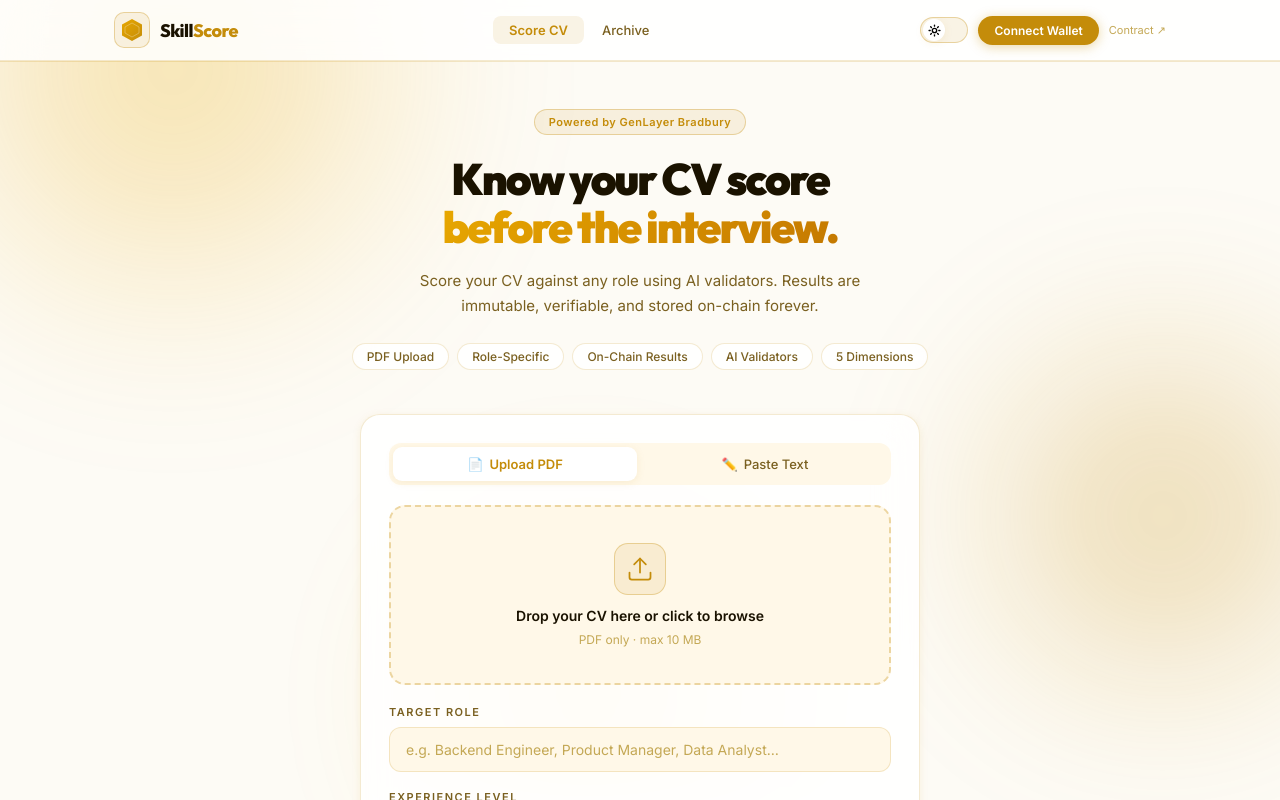
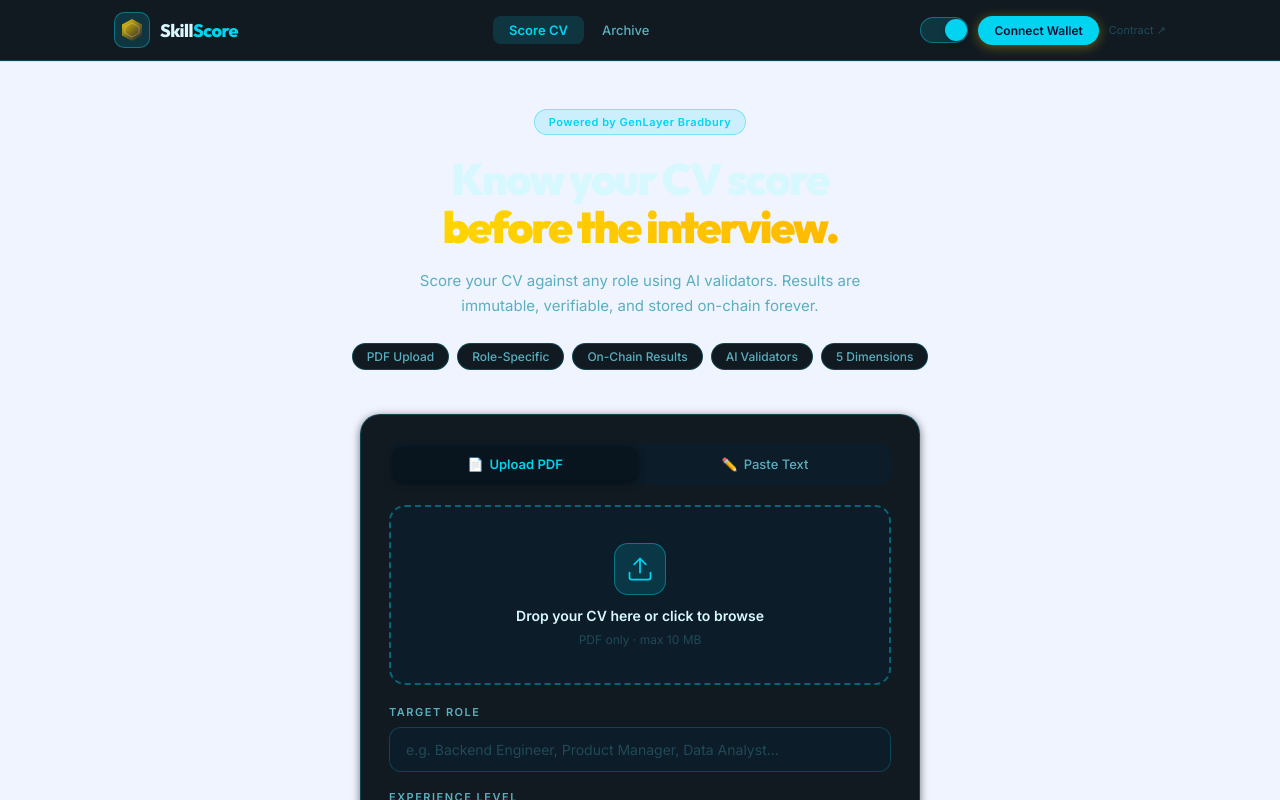
Before and after one commit to terencetttt/SkillScore, a Vue app: page / in a window 1280 px wide. Shown: the top 800 px of the page. Built offline with nearby package versions, Linux system fonts and the light colour scheme.

Commit message:
feat: navy blue + yellow theme, clean toggle, remove subtitle

```diff
--- a/src/App.vue
+++ b/src/App.vue
@@ -19,8 +19,8 @@
                 fill="none" stroke="white" stroke-width="0.7" opacity="0.4" />
               <defs>
                 <linearGradient id="logo-grad" x1="0" y1="0" x2="22" y2="24" gradientUnits="userSpaceOnUse">
-                  <stop stop-color="#E8A800" />
-                  <stop offset="1" stop-color="#C48C0A" />
+                  <stop stop-color="#FFD700" />
+                  <stop offset="1" stop-color="#0B1033" />
                 </linearGradient>
               </defs>
             </svg>
@@ -39,18 +39,7 @@
           <!-- Theme toggle -->
           <button class="theme-toggle" @click="toggleTheme" :title="theme === 'light' ? 'Dark mode' : 'Light mode'">
             <span class="toggle-track">
-              <span class="toggle-thumb">
-                <svg v-if="theme === 'light'" width="13" height="13" viewBox="0 0 24 24" fill="none" stroke="currentColor" stroke-width="2.5" stroke-linecap="round">
-                  <circle cx="12" cy="12" r="4"/>
-                  <line x1="12" y1="2" x2="12" y2="4"/><line x1="12" y1="20" x2="12" y2="22"/>
-                  <line x1="4.93" y1="4.93" x2="6.34" y2="6.34"/><line x1="17.66" y1="17.66" x2="19.07" y2="19.07"/>
-                  <line x1="2" y1="12" x2="4" y2="12"/><line x1="20" y1="12" x2="22" y2="12"/>
-                  <line x1="6.34" y1="17.66" x2="4.93" y2="19.07"/><line x1="19.07" y1="4.93" x2="17.66" y2="6.34"/>
-                </svg>
-                <svg v-else width="13" height="13" viewBox="0 0 24 24" fill="currentColor" stroke="none">
-                  <path d="M21 12.79A9 9 0 1 1 11.21 3 7 7 0 0 0 21 12.79z"/>
-                </svg>
-              </span>
+              <span class="toggle-thumb" />
             </span>
           </button>
 
@@ -80,7 +69,7 @@
 import { ref, onMounted } from 'vue'
 import { connectWallet, walletAddress, isConnected, shortAddress, CONTRACT_ADDRESS } from './client'
 
-const theme = ref<'light' | 'dark'>('light')
+const theme = ref<'light' | 'dark'>('dark')
 
 onMounted(() => {
   const saved = localStorage.getItem('ss-theme') as 'light' | 'dark' | null
@@ -104,37 +93,67 @@
 
 *, *::before, *::after { box-sizing: border-box; margin: 0; padding: 0; }
 
-/* ── Light mode — warm white + gold ─────────────────── */
+/* ── Light mode — soft white + navy ─────────────────── */
 :root {
-  --bg:         #FDFBF5;
+  --bg:         #F0F4FF;
   --surface:    #FFFFFF;
-  --surf2:      #FFF8E8;
-  --border:     rgba(196,140,10,0.18);
-  --border2:    rgba(196,140,10,0.32);
-  --text:       #1A1200;
-  --muted:      #7A6020;
-  --dim:        #C4A855;
-  --accent:     #C48C0A;
-  --accent-lt:  #E8A800;
-  --accent-dim: rgba(196,140,10,0.10);
-  --accent2:    #D4720A;
+  --surf2:      #E8EEFF;
+  --border:     rgba(11,16,51,0.14);
+  --border2:    rgba(11,16,51,0.25);
+  --text:       #0B1033;
+  --muted:      #3A4A8A;
+  --dim:        #8890C0;
+  --accent:     #0B1033;
+  --accent-lt:  #1A2A6E;
+  --accent-dim: rgba(11,16,51,0.08);
+  --accent2:    #FFD700;
   --green:      #059669;
   --green-dim:  rgba(5,150,105,0.10);
   --green-bdr:  rgba(5,150,105,0.28);
-  --amber:      #B45309;
-  --amber-dim:  rgba(180,83,9,0.10);
-  --amber-bdr:  rgba(180,83,9,0.28);
+  --amber:      #D97706;
+  --amber-dim:  rgba(217,119,6,0.10);
+  --amber-bdr:  rgba(217,119,6,0.28);
   --red:        #DC2626;
   --red-dim:    rgba(220,38,38,0.10);
   --red-bdr:    rgba(220,38,38,0.28);
-  --shadow-sm:  0 2px 8px rgba(196,140,10,0.10);
-  --shadow-md:  0 8px 28px rgba(196,140,10,0.15);
-  --shadow-lg:  0 20px 60px rgba(196,140,10,0.18);
-  --glass-bg:   rgba(255,255,255,0.85);
-  --glass-bdr:  rgba(196,140,10,0.20);
+  --shadow-sm:  0 2px 8px rgba(11,16,51,0.10);
+  --shadow-md:  0 8px 28px rgba(11,16,51,0.14);
+  --shadow-lg:  0 20px 60px rgba(11,16,51,0.18);
+  --glass-bg:   rgba(255,255,255,0.90);
+  --glass-bdr:  rgba(11,16,51,0.14);
   --font-head:  'Outfit', sans-serif;
   --font-body:  'Inter', system-ui, sans-serif;
   --font-num:   'Space Grotesk', sans-serif;
+}
+
+/* ── Dark mode — deep navy + yellow ─────────────────── */
+[data-theme="dark"] {
+  --bg:         #070C24;
+  --surface:    #0D1540;
+  --surf2:      #121C50;
+  --border:     rgba(255,215,0,0.20);
+  --border2:    rgba(255,215,0,0.38);
+  --text:       #EEF2FF;
+  --muted:      #C8B840;
+  --dim:        #4A4400;
+  --accent:     #FFD700;
+  --accent-lt:  #FFE44D;
+  --accent-dim: rgba(255,215,0,0.14);
+  --accent2:    #FFD700;
+  --green:      #34D399;
+  --green-dim:  rgba(52,211,153,0.12);
+  --green-bdr:  rgba(52,211,153,0.30);
+  --amber:      #FFD700;
+  --amber-dim:  rgba(255,215,0,0.12);
+  --amber-bdr:  rgba(255,215,0,0.30);
+  --red:        #FF4444;
+  --red-dim:    rgba(255,68,68,0.12);
+  --red-bdr:    rgba(255,68,68,0.30);
+  --shadow-sm:  0 2px 8px rgba(0,0,0,0.55);
+  --shadow-md:  0 8px 28px rgba(0,0,0,0.65);
+  --shadow-lg:  0 20px 60px rgba(0,0,0,0.80);
+  --glass-bg:   rgba(7,10,32,0.96);
+  --glass-bdr:  rgba(255,215,0,0.18);
 }
 
 /* ── Dark mode — pure black + gold only ─────────────── */
@@ -233,21 +252,21 @@
 
 .blob-1 {
   width: 600px; height: 600px;
-  background: radial-gradient(circle, #E8A800, transparent 70%);
+  background: radial-gradient(circle, #1A2A8E, transparent 70%);
   top: -200px; left: -150px;
   animation-delay: 0s;
 }
 
 .blob-2 {
   width: 500px; height: 500px;
-  background: radial-gradient(circle, #C48C0A, transparent 70%);
+  background: radial-gradient(circle, #FFD700, transparent 70%);
   top: 30%; right: -150px;
   animation-delay: -4s;
 }
 
 .blob-3 {
   width: 400px; height: 400px;
-  background: radial-gradient(circle, #F0C030, transparent 70%);
+  background: radial-gradient(circle, #0D1B6E, transparent 70%);
   bottom: -100px; left: 30%;
   animation-delay: -8s;
 }
@@ -364,12 +383,8 @@
   width: 22px;
   height: 22px;
   border-radius: 50%;
-  background: var(--surface);
-  box-shadow: var(--shadow-sm);
-  display: flex;
-  align-items: center;
-  justify-content: center;
-  font-size: 12px;
+  background: var(--accent);
+  box-shadow: 0 2px 6px rgba(0,0,0,0.2);
   transition: transform 0.3s cubic-bezier(0.34,1.56,0.64,1);
   transform: translateX(0);
 }
@@ -399,16 +414,16 @@
   font-size: 12px;
   font-weight: 600;
   font-family: var(--font-body);
-  color: #fff;
+  color: #0B1033;
   background: var(--accent);
   border: none;
   padding: 7px 16px;
   border-radius: 20px;
   cursor: pointer;
   transition: all 0.2s;
-  box-shadow: 0 2px 12px rgba(196,140,10,0.35);
+  box-shadow: 0 2px 12px rgba(255,215,0,0.35);
 }
-.btn-connect:hover { transform: translateY(-1px); box-shadow: 0 4px 20px rgba(196,140,10,0.45); }
+.btn-connect:hover { transform: translateY(-1px); box-shadow: 0 4px 20px rgba(255,215,0,0.45); }
 
 .explorer-btn {
   font-size: 11px;
@@ -499,7 +514,7 @@
   gap: 8px;
   width: 100%;
   padding: 15px;
-  background: linear-gradient(135deg, #E8A800, #C47800);
+  background: linear-gradient(135deg, #FFD700, #E8C000);
   border: none;
   border-radius: 14px;
   color: #fff;
@@ -507,7 +522,7 @@
   font-weight: 700;
   font-family: var(--font-head);
   cursor: pointer;
-  box-shadow: 0 4px 24px rgba(196,140,10,0.40);
+  box-shadow: 0 4px 24px rgba(255,215,0,0.35);
   transition: all 0.25s;
   position: relative;
   overflow: hidden;
@@ -521,7 +536,7 @@
   transition: left 0.5s;
 }
 .btn-primary:hover::before { left: 100%; }
-.btn-primary:hover { transform: translateY(-2px); box-shadow: 0 8px 32px rgba(196,140,10,0.50); }
+.btn-primary:hover { transform: translateY(-2px); box-shadow: 0 8px 32px rgba(255,215,0,0.45); }
 .btn-primary:disabled {
   background: var(--surf2);
   color: var(--dim);
--- a/src/views/AnalyzeView.vue
+++ b/src/views/AnalyzeView.vue
@@ -501,7 +501,7 @@
 }
 
 .hero-gradient {
-  background: linear-gradient(135deg, #E8A800, #C47800);
+  background: linear-gradient(135deg, #FFD700, #FFB800);
   -webkit-background-clip: text;
   -webkit-text-fill-color: transparent;
   background-clip: text;
```
Also changed, not shown: 1 other file (tests, documents, lock files or other folders).
